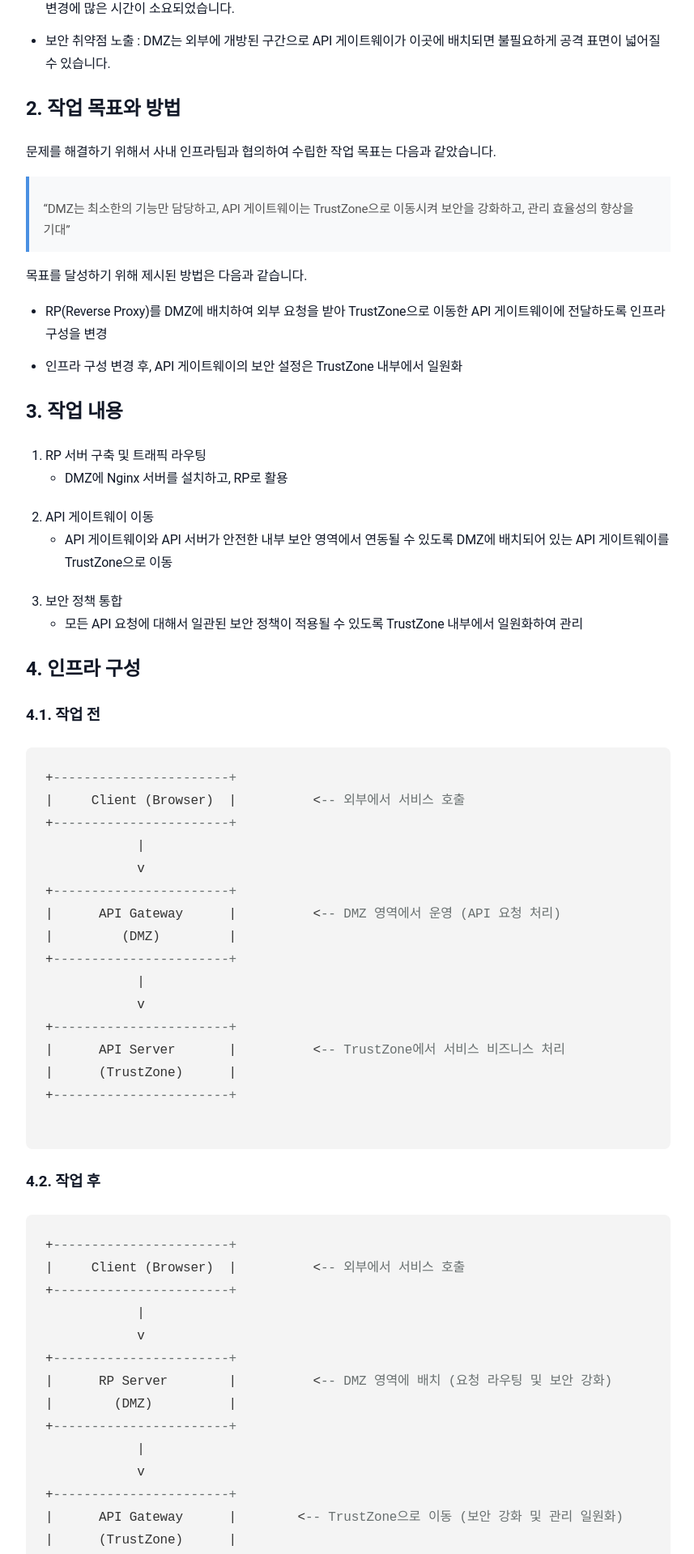
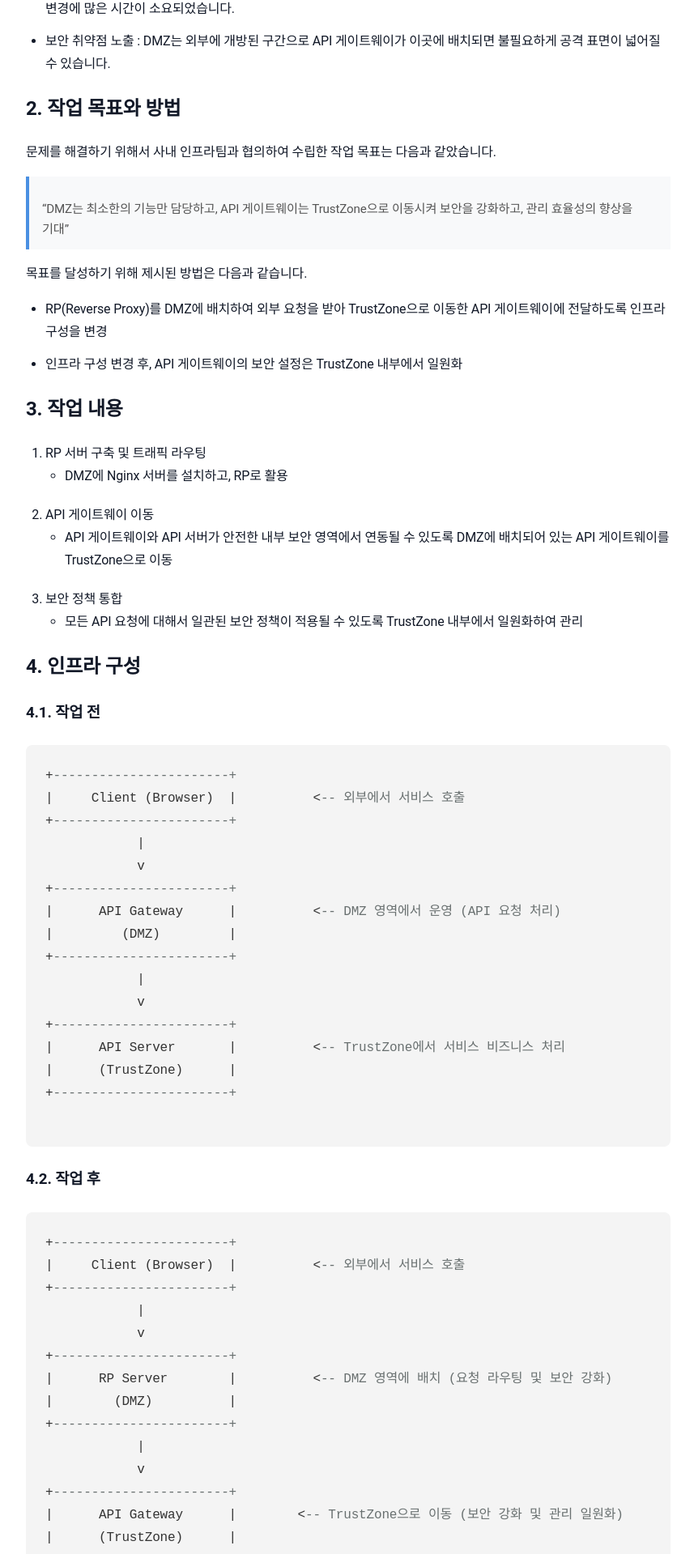
Before and after one commit to sanghoon-lee/sanghoon-lee.github.io, a Jekyll site: the page built from _posts/2025-11-29-rp.md, in a window 1280 px wide. Shown: the part 650-2569 px from the top of the page at 81% size, without its empty margins (210-1067 px from the left). Built offline with Jekyll 4.4.1, drawn with Linux system fonts in a browser that asks for light colours; nearby versions of some CDN libraries; comment, search, counter and statistics services are not loaded.

Commit message:
스타일 수정

```diff
--- a/assets/main.scss
+++ b/assets/main.scss
@@ -257,17 +257,17 @@ td {
 
 
 blockquote {
-  margin: 0.9rem 0;
-  padding: 0.8rem 1.1rem;
+  margin: 0.8rem 0;
+  padding: 0.75rem 1rem;
+  line-height: 1.65;
   border-left: 4px solid #4a90e2;
   background-color: #f8f9fa;
   font-size: 0.95rem;
-  line-height: 1.7;
   color: #555;
 }
 
 blockquote p {
-  margin-bottom: 0.8rem;
+  margin-bottom: 0.5rem;
 }
 
 blockquote p:last-child {
```
